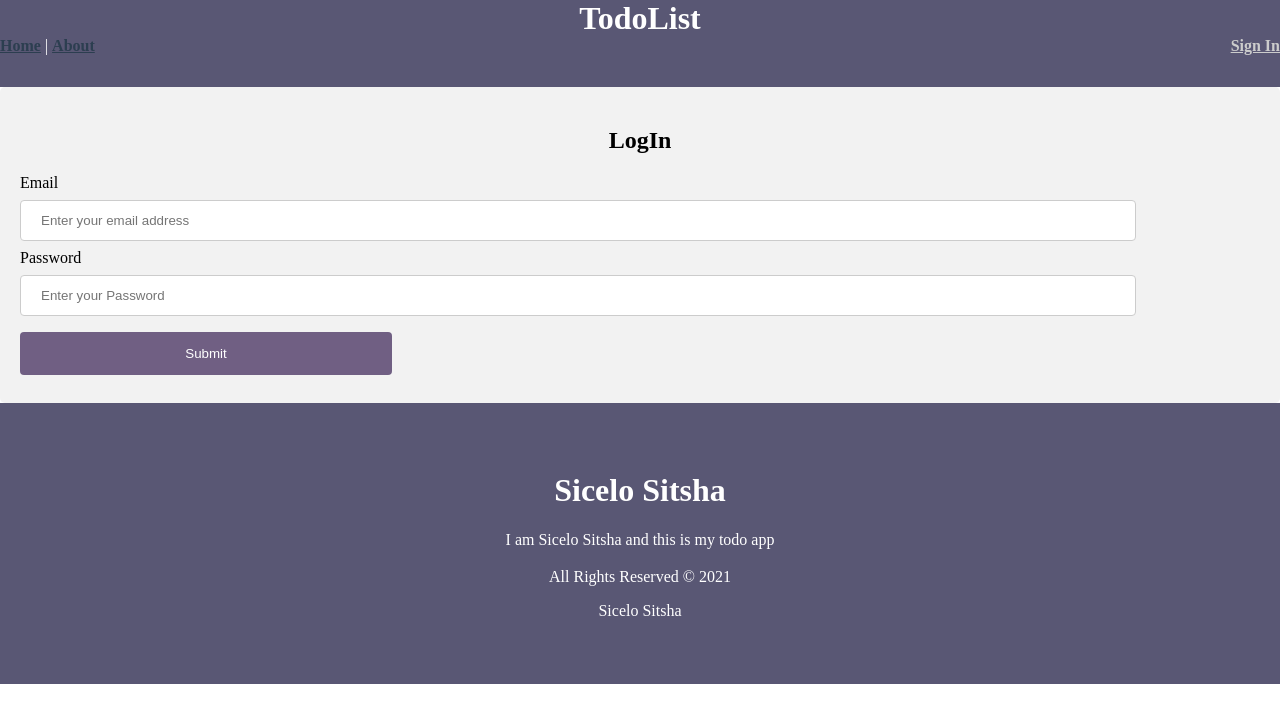
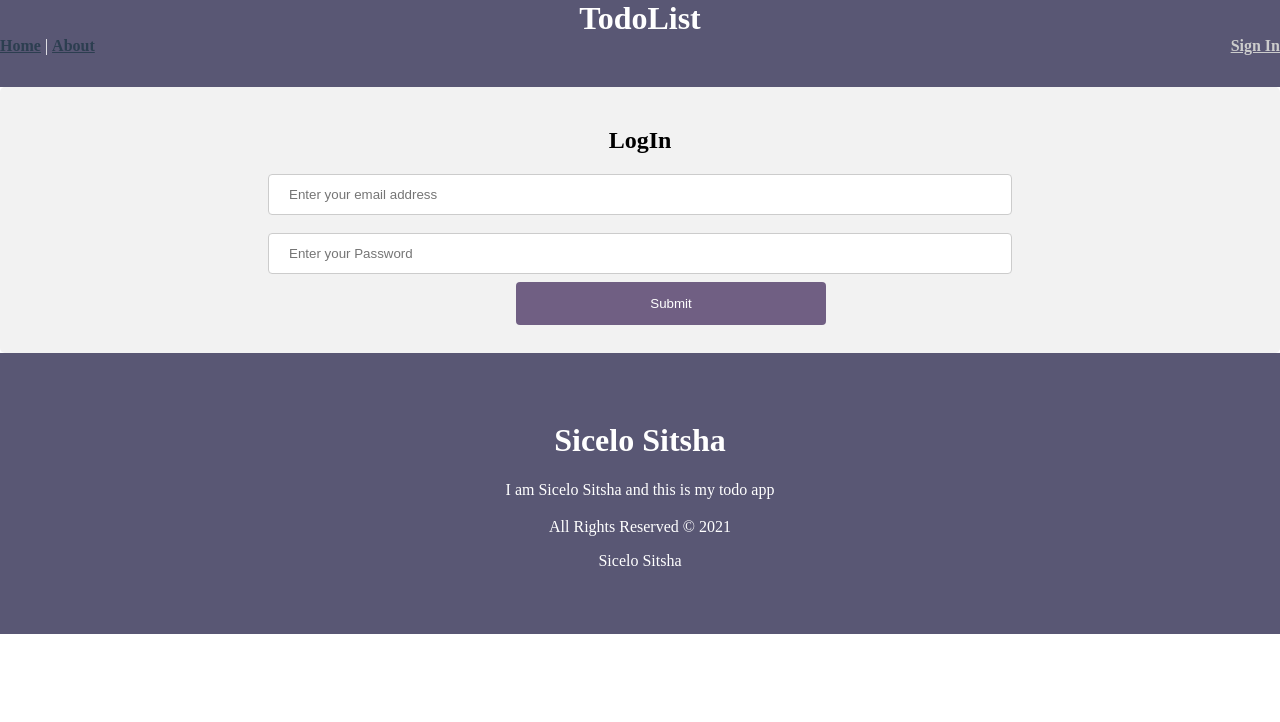
Before and after one commit to sicelo17/todo-app, a Vue app: page /login in a window 1280 px wide. Shown: the top 722 px of the page. Built offline with nearby package versions, Linux system fonts and the light colour scheme.

Commit message:
fixed login ui

```diff
--- a/src/components/Login.vue
+++ b/src/components/Login.vue
@@ -2,15 +2,14 @@
   <div>
     <form @submit.prevent="handleSubmit">
       <h2>LogIn</h2>
-      <label for="email">Email</label>
       <input
         type="email"
         id="yourEmail"
         placeholder="Enter your email address"
         v-model="email"
       />
+      <br />
 
-      <label for="pwd">Password</label>
       <input
         type="password"
         id="yourPassword"
@@ -23,45 +22,47 @@
 </template>
 
 <script>
-import axios from 'axios'
+import axios from "axios";
 export default {
   name: "Login",
-  data(){
+  data() {
     return {
-       email: '',
-       password: ''
-    }
+      email: "",
+      password: "",
+    };
   },
   methods: {
     handleSubmit() {
-            let data = {
-                email: this.email,
-                password: this.password,
-            }
-            axios.post('https://jsonplaceholder.typicode.com/users', data)
-                .then(res => console.log(res))
-                .catch(err => console.log(err))
-  }
-}
-}
+      let data = {
+        email: this.email,
+        password: this.password,
+      };
+      axios
+        .post("https://jsonplaceholder.typicode.com/users", data)
+        .then((res) => console.log(res))
+        .catch((err) => console.log(err));
+    },
+  },
+};
 </script>
 
 <style scoped>
 h2 {
-    text-align: center;
+  text-align: center;
 }
 input[type="email"],
 input[type="password"] {
-  width: 90%;
+  width: 60%;
   padding: 12px 20px;
   margin: 8px 0;
   display: block;
   border: 1px solid #ccc;
   border-radius: 4px;
   box-sizing: border-box;
+  margin: auto;
 }
 input[type="submit"] {
-  width: 30%;
+  width: 25%;
   background-color: #705f83;
   color: white;
   padding: 14px 20px;
@@ -69,6 +70,7 @@ input[type="submit"] {
   border: none;
   border-radius: 4px;
   cursor: pointer;
+  margin-left: 40%;
 }
 input[type="submit"]:hover {
   background-color: #705f99;
--- a/src/components/Register.vue
+++ b/src/components/Register.vue
@@ -88,7 +88,7 @@ input[type="submit"] {
   border: none;
   border-radius: 4px;
   cursor: pointer;
-margin-left: 40%;
+  margin-left: 40%;
 }
 input[type="submit"]:hover {
   background-color: #705f99;
```
